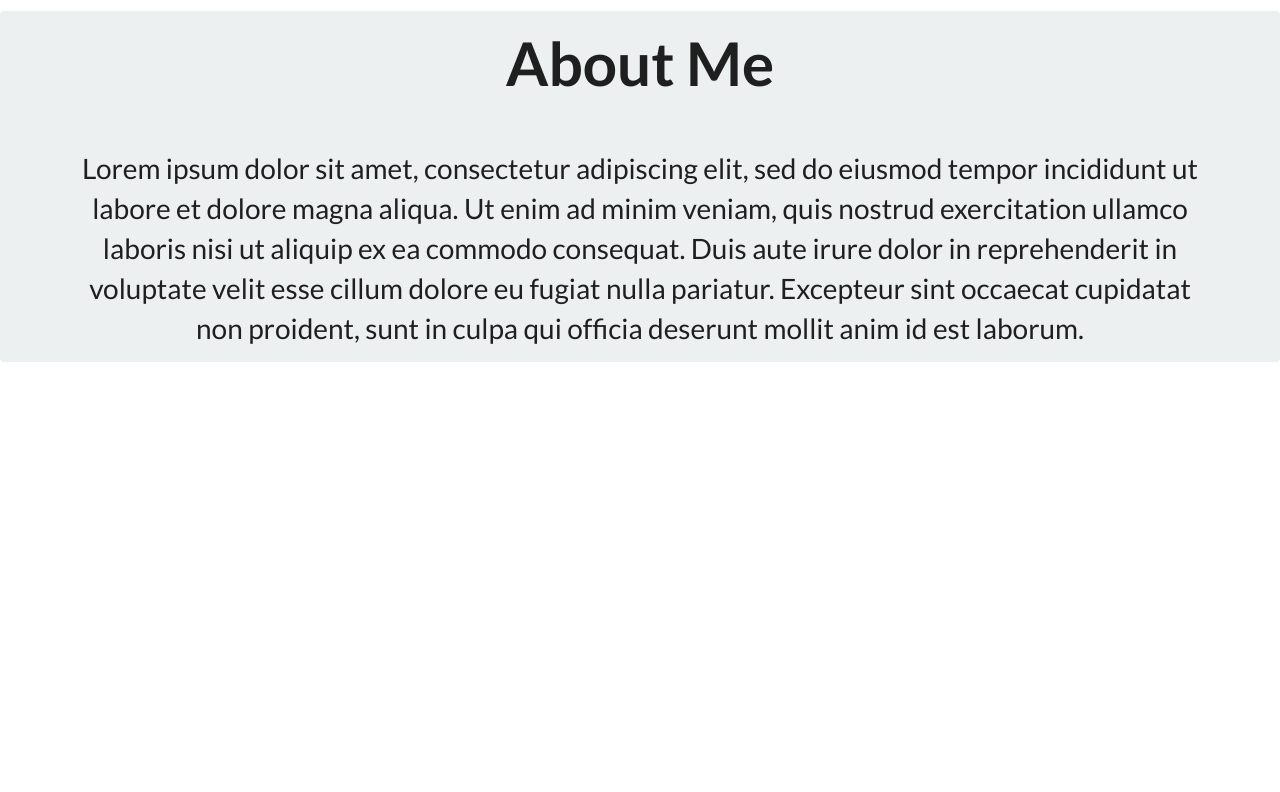
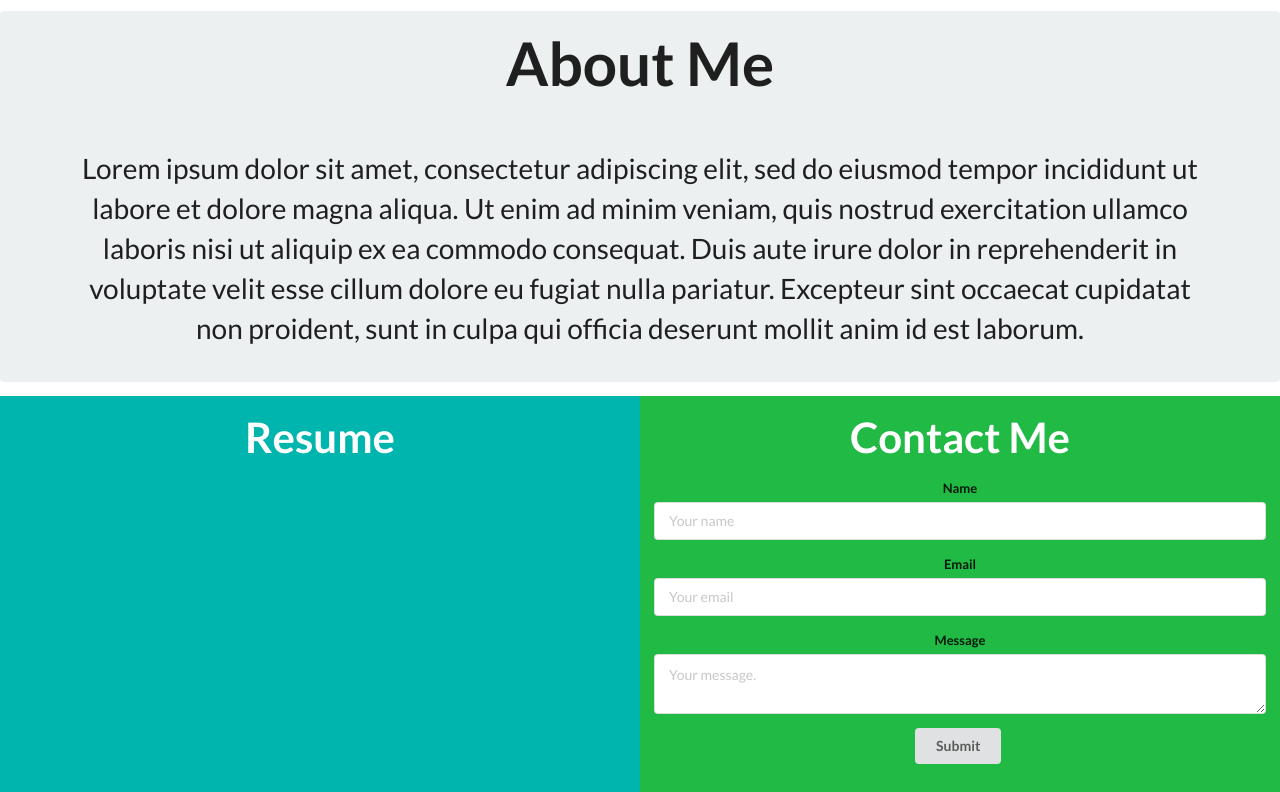
Before and after one commit to justAdevTV/personal-site, a website: page index.html in a window 1280 px wide. Shown: the part 1474-2266 px from the top of the page. Before the commit the page ends 1836 px from the top, so only its background shows below. Drawn offline with nearby package versions, Linux system fonts and the light colour scheme.

Commit message:
Added Contact Content

```diff
--- a/index.html
+++ b/index.html
@@ -183,11 +183,36 @@
 		<div class="ui container">
 			<p class="bio-text">Lorem ipsum dolor sit amet, consectetur adipiscing elit, sed do eiusmod tempor incididunt ut labore et dolore magna aliqua. Ut enim ad minim veniam, quis nostrud exercitation ullamco laboris nisi ut aliquip ex ea commodo consequat. Duis aute irure dolor in reprehenderit in voluptate velit esse cillum dolore eu fugiat nulla pariatur. Excepteur sint occaecat cupidatat non proident, sunt in culpa qui officia deserunt mollit anim id est laborum.</p>
 		</div>
+
+		<br>
 	</section>
 
 	<!-- Resume/Contact -->
-	<section>
+	<section class="ui center aligned segment no-border-view">
+		<div class="ui equal width grid">
+			<div class="column teal">
+				<h1 class="contact-header">Resume</h1>
 
+			</div>
+			<div class="column green">
+		  		<h1 class="contact-header">Contact Me</h1>
+		  		<form class="ui form">
+				  <div class="field">
+				    <label>Name</label>
+				    <input type="text" name="name" placeholder="Your name">
+				  </div>
+				  <div class="field">
+				    <label>Email</label>
+				    <input type="email" name="email" placeholder="Your email">
+				  </div>
+				  <div class="field">
+				  	<label>Message</label>
+				  	<textarea rows="2" placeholder="Your message."></textarea>
+				  </div>
+				  <button class="ui button" type="submit">Submit</button>
+				</form>
+			</div>
+		</div>
 	</section>
 
 	<!-- Footer -->
--- a/style.css
+++ b/style.css
@@ -29,3 +29,7 @@
 .bio-text {
 	font-size: 2rem;
 }
+
+.contact-header {
+	font-size: 3rem;
+}
```
